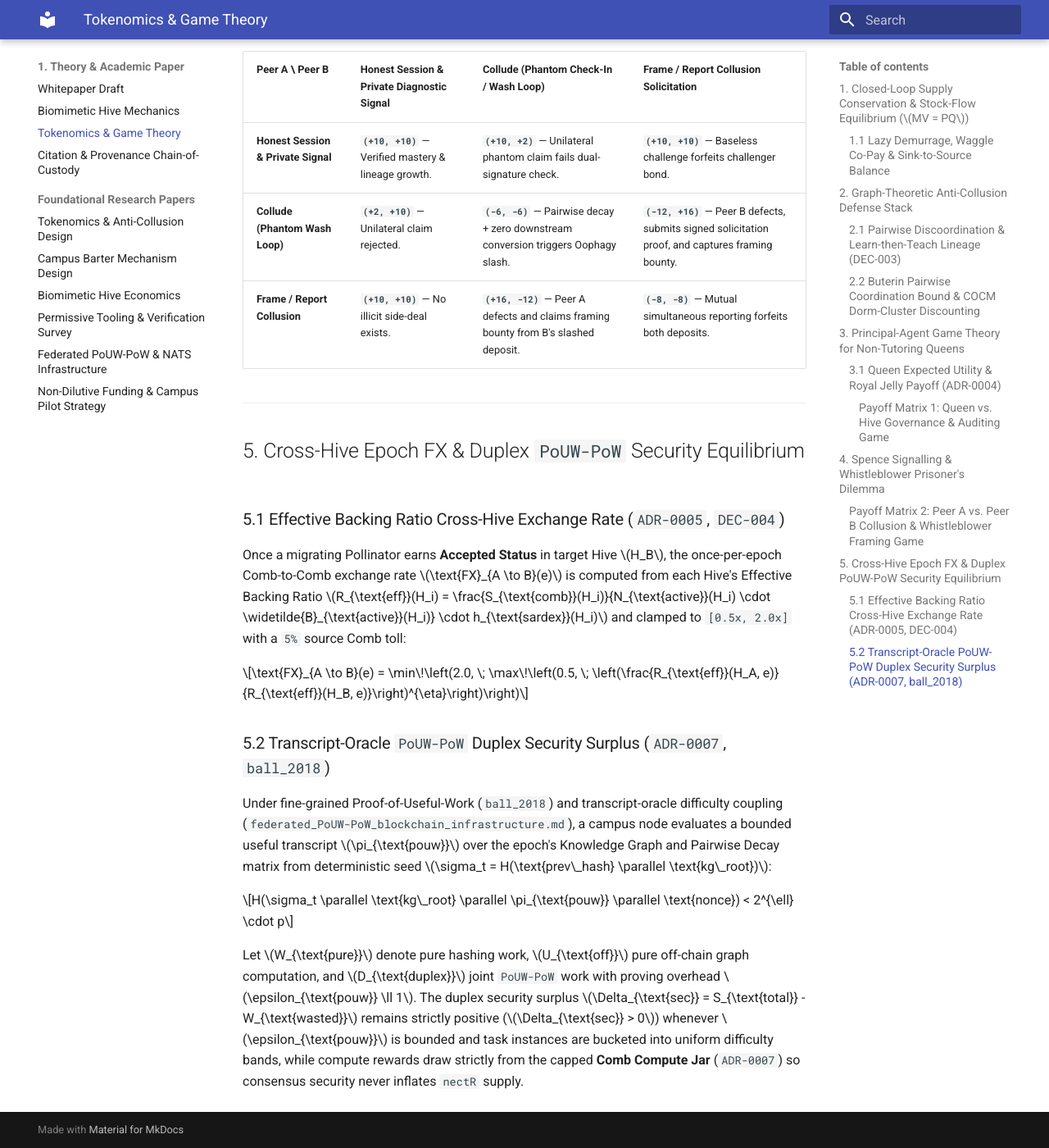
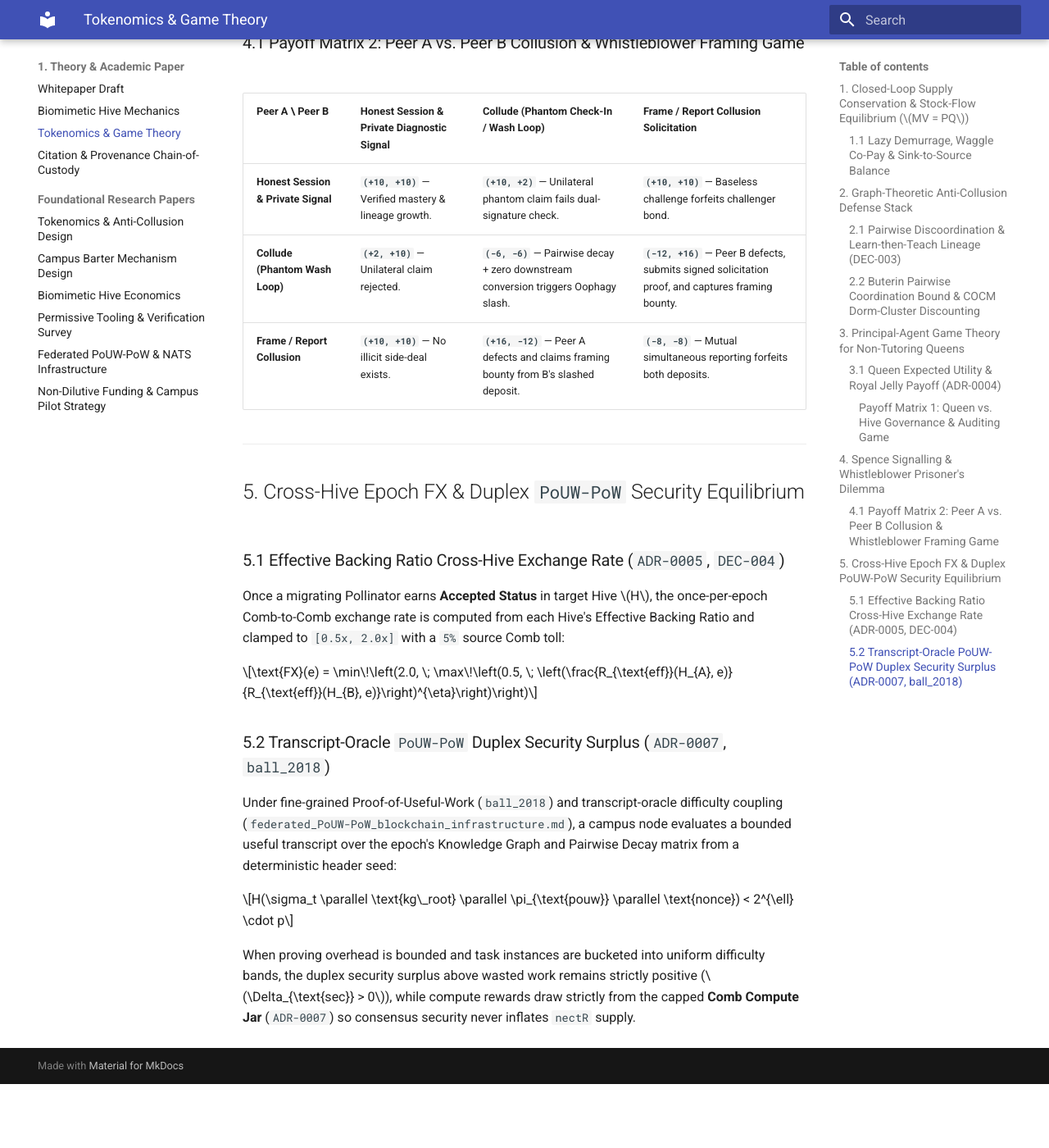
Before and after one commit to brandon-fox/nectR, an MkDocs documentation site: the page built from docs/theory/tokenomics_game_theory.md, in a window 1280 px wide and 1400 px high, scrolled down 3921 px. Shown: the whole window at 82% size. Built offline with MkDocs 1.6.1 and Material for MkDocs 9.7.7, drawn with Linux system fonts in a browser that asks for light colours; after the commit the page ends 5243 px from its top, so only the background shows below that; some of the changed text lies outside the part shown.

```diff
--- a/docs/theory/tokenomics_game_theory.md
+++ b/docs/theory/tokenomics_game_theory.md
@@ -88,9 +88,9 @@ To eliminate public 5-star reputation inflation (`filippas_2020`), **nectR** sup
 
 $$\frac{s^*}{\theta_L} = \Delta W \implies s^* = 6 \text{ verified downstream mastery units}$$
 
-At $s^* = 6$, an answer-dumper gains $\Delta W - s^*/\theta_L = 0$ (no incentive to mimic), whereas a pedagogical tutor earns positive net surplus $\Delta W - s^*/\theta_H = +3$. Pairing dual-signed session proofs with **Escrow-DKG Whistleblower Framing Bounties** traps colluding peers in a strict Prisoner's Dilemma:
+At $s^* = 6$, an answer-dumper gains zero net surplus (no incentive to mimic), whereas a pedagogical tutor earns positive net surplus $+3$. Pairing dual-signed session proofs with **Escrow-DKG Whistleblower Framing Bounties** traps colluding peers in a strict Prisoner's Dilemma:
 
-#### Payoff Matrix 2: Peer A vs. Peer B Collusion & Whistleblower Framing Game
+### 4.1 Payoff Matrix 2: Peer A vs. Peer B Collusion & Whistleblower Framing Game
 
 | Peer A \ Peer B | Honest Session & Private Diagnostic Signal | Collude (Phantom Check-In / Wash Loop) | Frame / Report Collusion Solicitation |
 | :--- | :--- | :--- | :--- |
@@ -104,14 +104,14 @@ At $s^* = 6$, an answer-dumper gains $\Delta W - s^*/\theta_L = 0$ (no incentive
 
 ### 5.1 Effective Backing Ratio Cross-Hive Exchange Rate (`ADR-0005`, `DEC-004`)
 
-Once a migrating Pollinator earns **Accepted Status** in target Hive $H_B$, the once-per-epoch Comb-to-Comb exchange rate $\text{FX}_{A \to B}(e)$ is computed from each Hive's Effective Backing Ratio $R_{\text{eff}}(H_i) = \frac{S_{\text{comb}}(H_i)}{N_{\text{active}}(H_i) \cdot \widetilde{B}_{\text{active}}(H_i)} \cdot h_{\text{sardex}}(H_i)$ and clamped to `[0.5x, 2.0x]` with a `5%` source Comb toll:
+Once a migrating Pollinator earns **Accepted Status** in target Hive $H$, the once-per-epoch Comb-to-Comb exchange rate is computed from each Hive's Effective Backing Ratio and clamped to `[0.5x, 2.0x]` with a `5%` source Comb toll:
 
-$$\text{FX}_{A \to B}(e) = \min\!\left(2.0, \; \max\!\left(0.5, \; \left(\frac{R_{\text{eff}}(H_A, e)}{R_{\text{eff}}(H_B, e)}\right)^{\eta}\right)\right)$$
+$$\text{FX}(e) = \min\!\left(2.0, \; \max\!\left(0.5, \; \left(\frac{R_{\text{eff}}(H_{A}, e)}{R_{\text{eff}}(H_{B}, e)}\right)^{\eta}\right)\right)$$
 
 ### 5.2 Transcript-Oracle `PoUW-PoW` Duplex Security Surplus (`ADR-0007`, `ball_2018`)
 
-Under fine-grained Proof-of-Useful-Work (`ball_2018`) and transcript-oracle difficulty coupling (`federated_PoUW-PoW_blockchain_infrastructure.md`), a campus node evaluates a bounded useful transcript $\pi_{\text{pouw}}$ over the epoch's Knowledge Graph and Pairwise Decay matrix from deterministic seed $\sigma_t = H(\text{prev\_hash} \parallel \text{kg\_root})$:
+Under fine-grained Proof-of-Useful-Work (`ball_2018`) and transcript-oracle difficulty coupling (`federated_PoUW-PoW_blockchain_infrastructure.md`), a campus node evaluates a bounded useful transcript over the epoch's Knowledge Graph and Pairwise Decay matrix from a deterministic header seed:
 
 $$H(\sigma_t \parallel \text{kg\_root} \parallel \pi_{\text{pouw}} \parallel \text{nonce}) < 2^{\ell} \cdot p$$
 
-Let $W_{\text{pure}}$ denote pure hashing work, $U_{\text{off}}$ pure off-chain graph computation, and $D_{\text{duplex}}$ joint `PoUW-PoW` work with proving overhead $\epsilon_{\text{pouw}} \ll 1$. The duplex security surplus $\Delta_{\text{sec}} = S_{\text{total}} - W_{\text{wasted}}$ remains strictly positive ($\Delta_{\text{sec}} > 0$) whenever $\epsilon_{\text{pouw}}$ is bounded and task instances are bucketed into uniform difficulty bands, while compute rewards draw strictly from the capped **Comb Compute Jar** (`ADR-0007`) so consensus security never inflates `nectR` supply.
+When proving overhead is bounded and task instances are bucketed into uniform difficulty bands, the duplex security surplus above wasted work remains strictly positive ($\Delta_{\text{sec}} > 0$), while compute rewards draw strictly from the capped **Comb Compute Jar** (`ADR-0007`) so consensus security never inflates `nectR` supply.
```
Also changed, not shown: docs/architecture/smart_contracts.md (+5 -0 lines), docs/theory/biomimicry_model.md (+7 -6 lines), openspec/changes/archive/expand-specs-long-term-vision-and-swarm-plan/tasks.md (added, +17 -0 lines), openspec/changes/expand-specs-long-term-vision-and-swarm-plan/tasks.md (deleted, +0 -17 lines), openspec/changes/archive/expand-specs-long-term-vision-and-swarm-plan/design.md (renamed from openspec/changes/expand-specs-long-term-vision-and-swarm-plan/design.md), openspec/changes/archive/expand-specs-long-term-vision-and-swarm-plan/proposal.md (renamed from openspec/changes/expand-specs-long-term-vision-and-swarm-plan/proposal.md), openspec/changes/archive/expand-specs-long-term-vision-and-swarm-plan/specs/citation-provenance/spec.md (renamed from openspec/changes/expand-specs-long-term-vision-and-swarm-plan/specs/citation-provenance/spec.md), openspec/changes/archive/expand-specs-long-term-vision-and-swarm-plan/specs/decision-governance/spec.md (renamed from openspec/changes/expand-specs-long-term-vision-and-swarm-plan/specs/decision-governance/spec.md), openspec/changes/archive/expand-specs-long-term-vision-and-swarm-plan/specs/docs-and-hygiene/spec.md (renamed from openspec/changes/expand-specs-long-term-vision-and-swarm-plan/specs/docs-and-hygiene/spec.md), openspec/changes/archive/expand-specs-long-term-vision-and-swarm-plan/specs/protocol-invariants/spec.md (renamed from openspec/changes/expand-specs-long-term-vision-and-swarm-plan/specs/protocol-invariants/spec.md).
